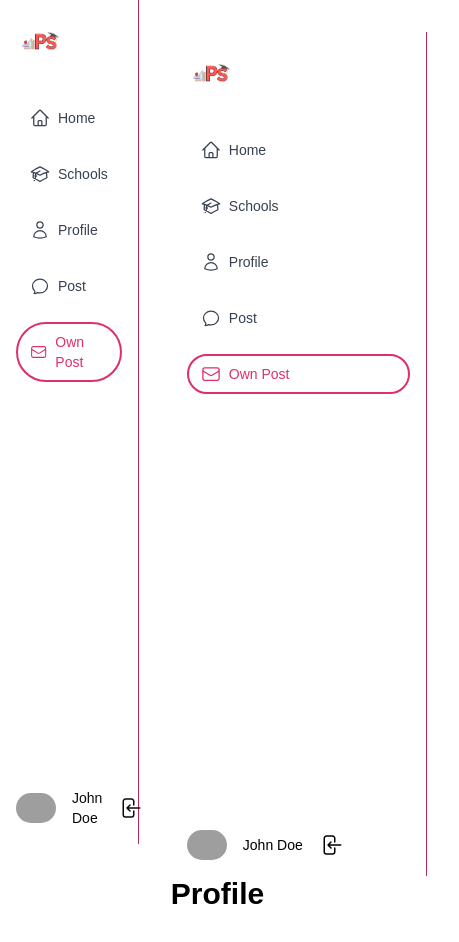
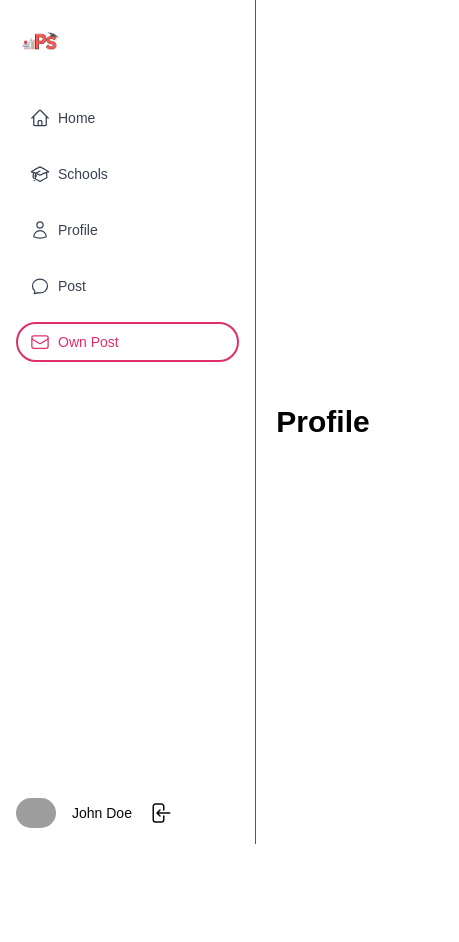
Before and after one commit to EduCare-P3-FP-2024/PeduliSekolah, a Next.js app in the folder peduli-sekolah/: page /own-post in a window 390 px wide. Shown: the whole page, 459 px wide, since content can reach past the window. After the commit the page ends 844 px from the top, so only its background shows below. Built offline with nearby package versions, Linux system fonts and the light colour scheme; grey boxes are pictures that could not be loaded.

Commit message:
fixing responsive web

```diff
--- a/peduli-sekolah/src/app/layout.tsx
+++ b/peduli-sekolah/src/app/layout.tsx
@@ -40,7 +40,7 @@ export default function RootLayout({
           <Sidebar />
 
           {/* Main content area with padding to account for the sidebar */}
-          <main className="flex-1 p-8 flex items-center justify-center">
+          <main className="flex-1  flex items-center justify-center">
             {children}
           </main>
         </div>
--- a/peduli-sekolah/src/app/own-post/page.tsx
+++ b/peduli-sekolah/src/app/own-post/page.tsx
@@ -1,9 +1,9 @@
-import Sidebar from "@/components/Sidebar";
+// import Sidebar from "@/components/Sidebar";
 
 export default function Profile() {
   return (
     <div className="items-center justify-center text-black font-semibold text-3xl">
-      <Sidebar />
+      {/* <Sidebar /> */}
       <h1>Profile</h1>
     </div>
   );
--- a/peduli-sekolah/src/app/post/page.tsx
+++ b/peduli-sekolah/src/app/post/page.tsx
@@ -1,9 +1,9 @@
-import Sidebar from "@/components/Sidebar";
+// import Sidebar from "@/components/Sidebar";
 
 export default function Profile() {
   return (
     <div className="items-center justify-center text-black font-semibold text-3xl">
-      <Sidebar />
+      {/* <Sidebar /> */}
       <h1>Profile</h1>
     </div>
   );
--- a/peduli-sekolah/src/app/profile/page.tsx
+++ b/peduli-sekolah/src/app/profile/page.tsx
@@ -1,9 +1,9 @@
-import Sidebar from "@/components/Sidebar";
+// import Sidebar from "@/components/Sidebar";
 
 export default function Profile() {
   return (
     <div className="items-center justify-center text-black font-semibold text-3xl">
-      <Sidebar />
+      {/* <Sidebar /> */}
       <h1>Profile</h1>
     </div>
   );
```
